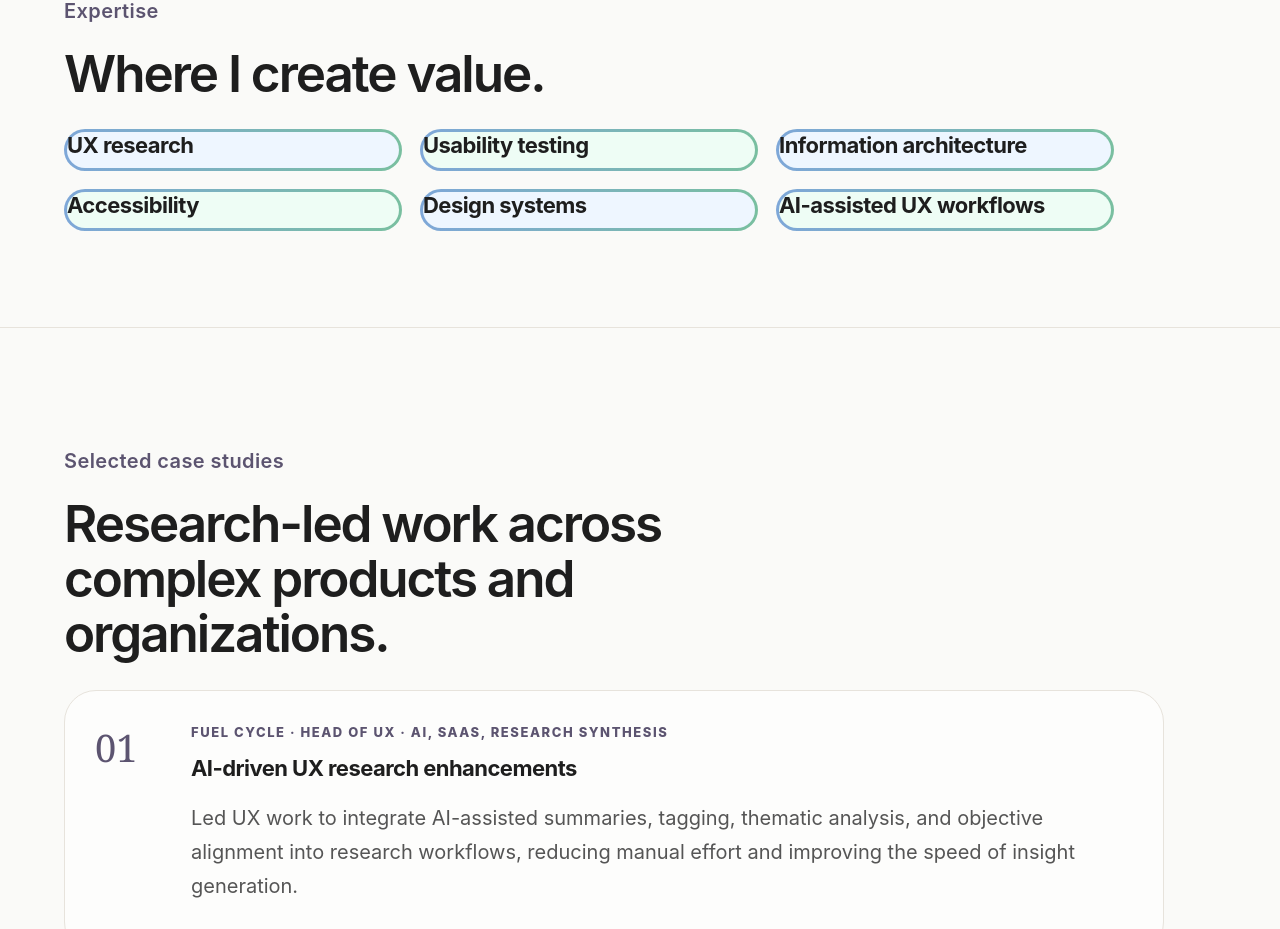
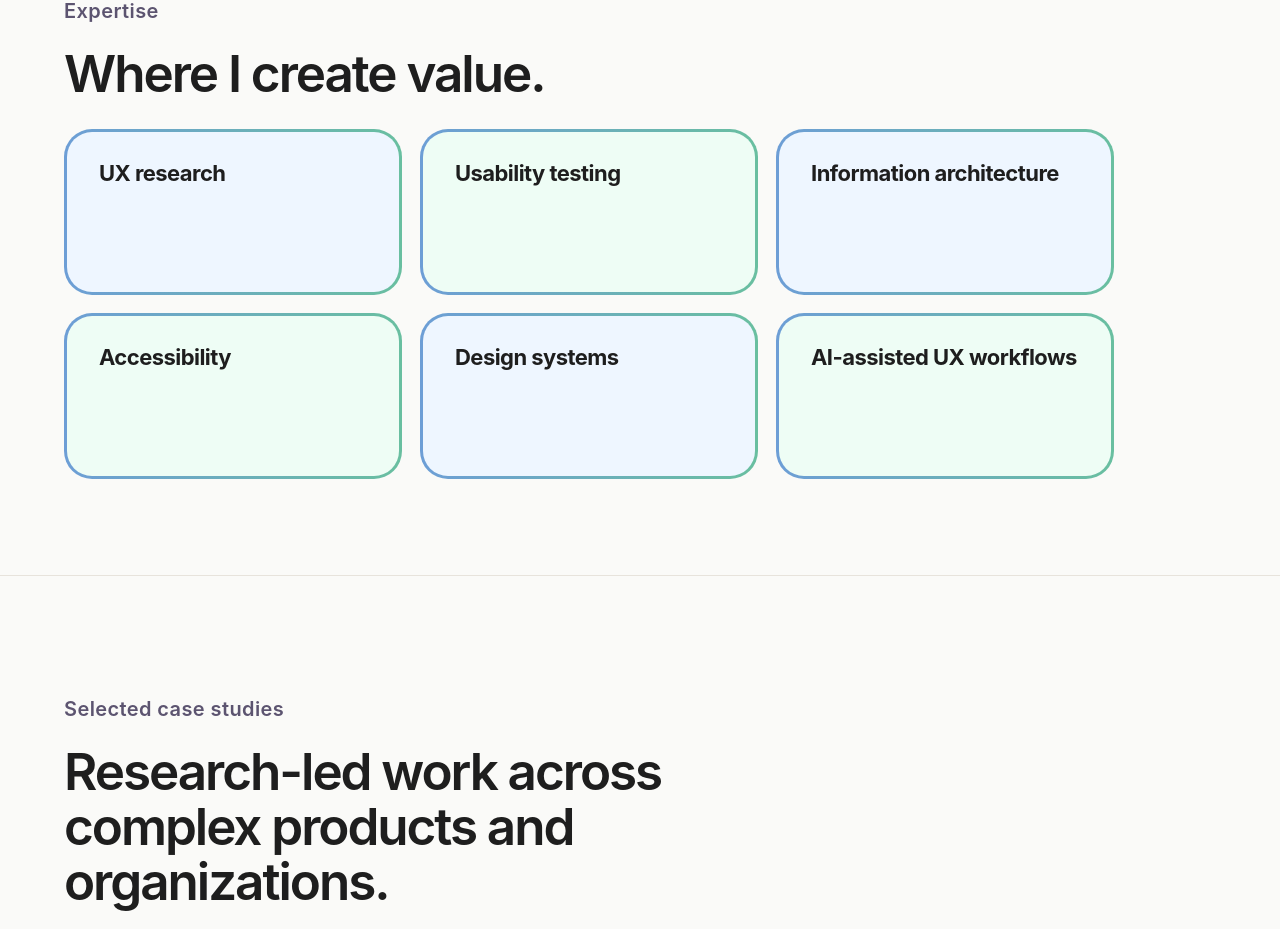
Before and after one commit to micheleroohani/michele-harper-portfolio, a React (Vite) app: page / in a window 1280 px wide. Shown: the part 1480-2409 px from the top of the page. Built offline with nearby package versions, Linux system fonts and the light colour scheme.

Commit message:
Refactor card styles and update gradient background

```diff
--- a/src/style.css
+++ b/src/style.css
@@ -167,14 +167,15 @@ p {
 }
 
 .card {
-  border: none;
-  border-radius: 28px;
-  height: 100%;
+  min-height: 160px;
+  padding: 28px 32px;
+  border-radius: 25px;
+  box-sizing: border-box;
 }
 .gradientCard {
   padding: 3px;
-  border-radius: 31px;
-  background: linear-gradient(90deg, #7EA7D8, #79BFA0);
+  border-radius: 28px;
+  background: linear-gradient(90deg, #6d9ed6, #69bfa0);
 }
 
 .iconDot {
```
